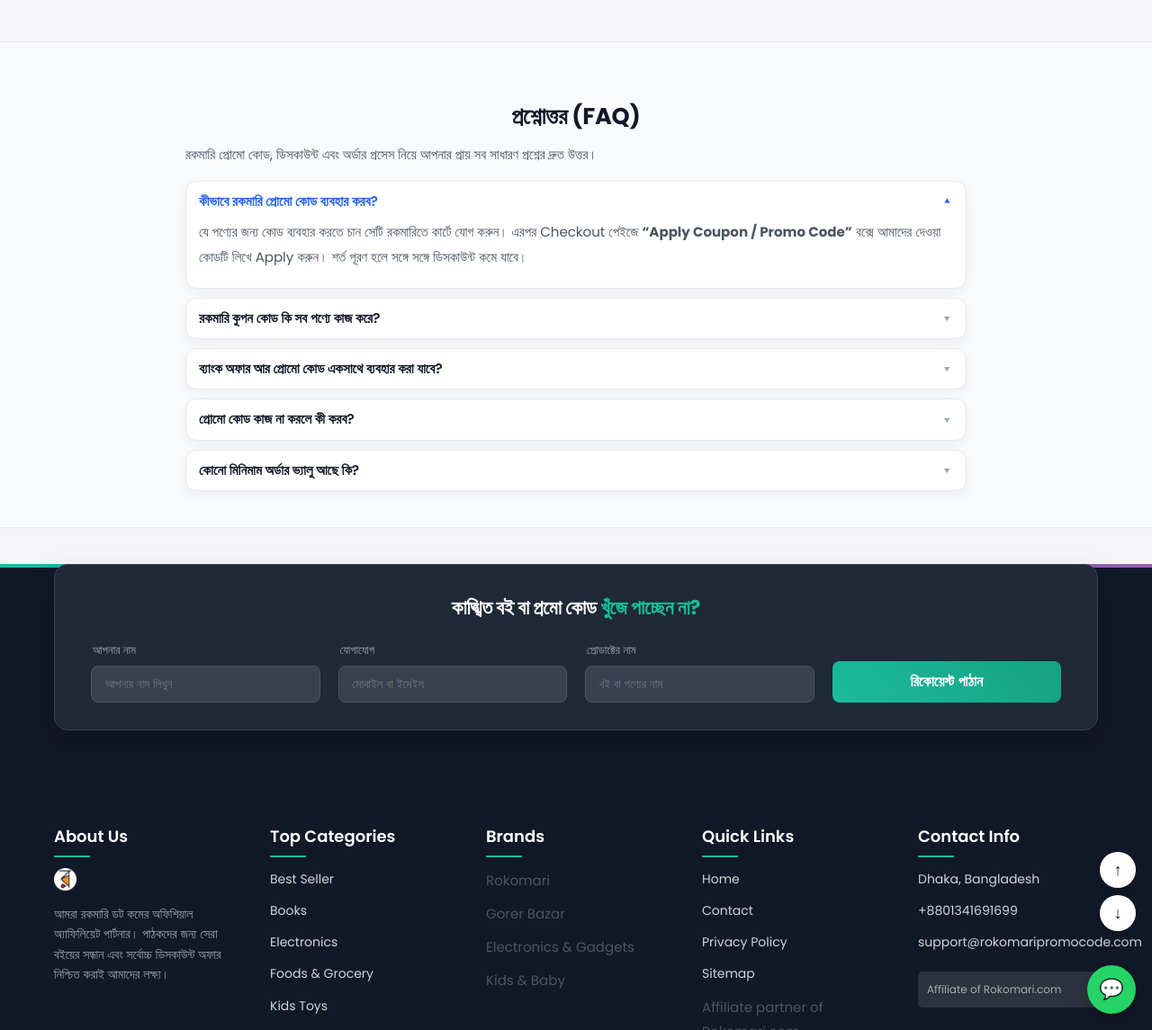
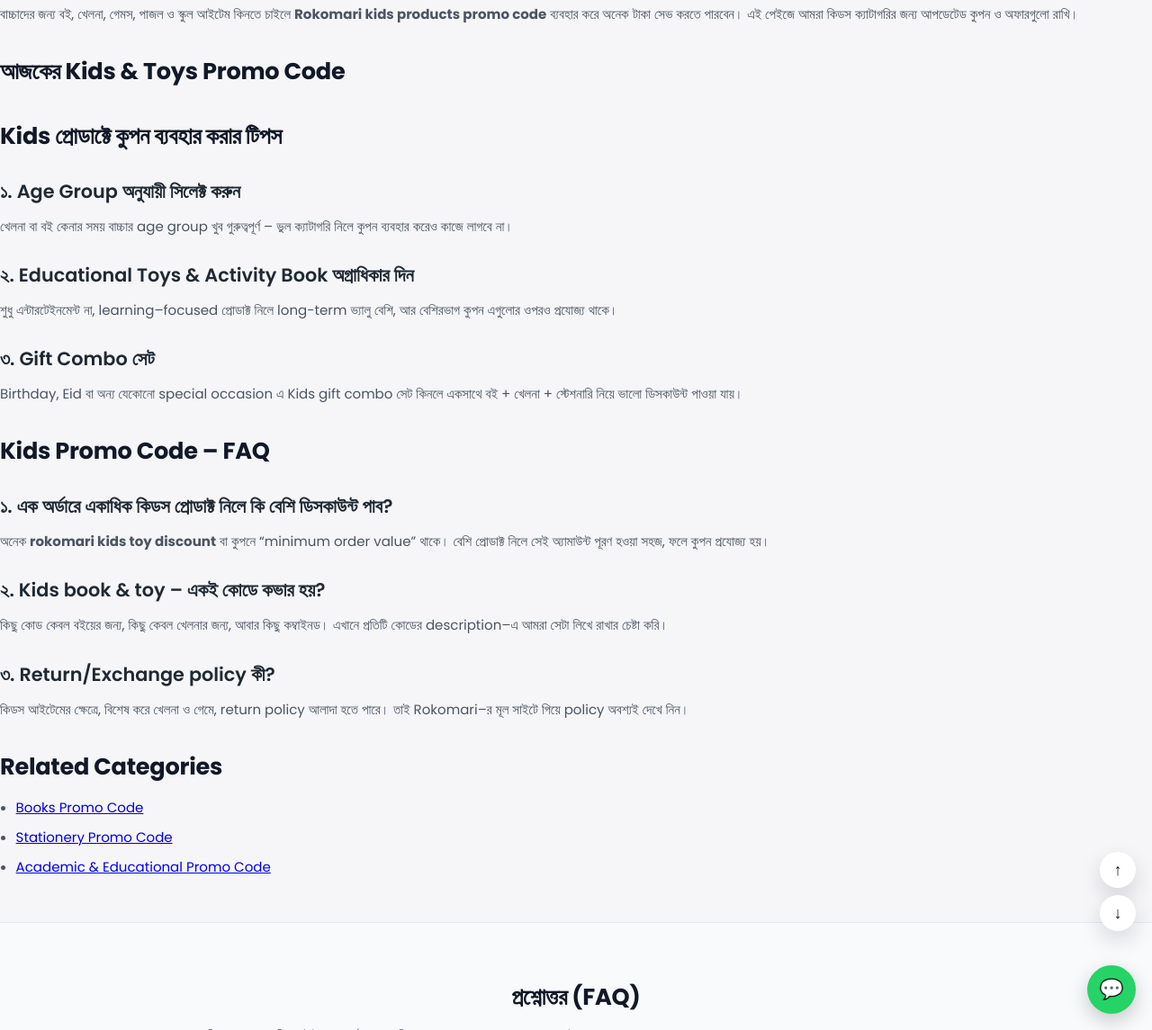
Before and after one commit to RokomariPromoCode/rokomaripromocode.github.io, a Jekyll site: the page built from kids-toys.md, in a window 1280 px wide and 1400 px high, scrolled down 2329 px. Shown: the part 255-1400 px from the top of the window at 90% size. Built offline with Jekyll 4.4.1, drawn with Linux system fonts in a browser that asks for light colours; some of the changed text lies outside the part shown.

Commit message:
Update kids-toys.md

```diff
--- a/kids-toys.md
+++ b/kids-toys.md
@@ -1,8 +1,15 @@
 ---
 layout: default
-title: "Rokomari Promo Code for Kids Toys – কিডস টয়স অফার"
-permalink: /rokomari-kids-toys/
-description: "রকমারি থেকে কিডস টয়স, গেমস, পাজলসহ শিশুদের বিভিন্ন খেলনা কিনতে ব্যবহার করুন আমাদের Rokomari promo code। কম খরচে বাচ্চাদের জন্য সেরা গিফট বেছে নিন।"
+title: "Rokomari Kids Products Promo Code – খেলনা & কিডস আইটেম ডিসকাউন্ট"
+permalink: /rokomari-kids/
+description: "Rokomari kids products promo code, শিশুদের বই, টয়, গেম, স্কুল আইটেম এবং কিডস গিফটে আজকের কুপন কোড ও ডিসকাউন্ট অফার দেখুন।"
+keywords:
+  - rokomari kids products promo code
+  - rokomari kids toy discount
+  - rokomari kids book coupon
+  - রকমারি কিডস অফার
+  - রকমারি খেলনা কুপন
+  - kids school items offer rokomari
 ---
 <main id="main" data-src="/data/kids-toys.json" data-cards="true">
   <h1 class="page-title">Rokomari Promo Code For Kids Toys</h1>
@@ -16,6 +23,75 @@
   </p>
 </main>
 
+<section>
+  <p>
+    বাচ্চাদের জন্য বই, খেলনা, গেমস, পাজল ও স্কুল আইটেম কিনতে চাইলে
+    <strong>Rokomari kids products promo code</strong> ব্যবহার করে অনেক টাকা সেভ করতে পারবেন।
+    এই পেইজে আমরা কিডস ক্যাটাগরির জন্য আপডেটেড কুপন ও অফারগুলো রাখি।
+  </p>
+</section>
+
+<section>
+  <h2>আজকের Kids & Toys Promo Code</h2>
+
+  <!-- Replace with live offers -->
+</section>
+
+<section>
+  <h2>Kids প্রোডাক্টে কুপন ব্যবহার করার টিপস</h2>
+
+  <h3>১. Age Group অনুযায়ী সিলেক্ট করুন</h3>
+  <p>
+    খেলনা বা বই কেনার সময় বাচ্চার age group খুব গুরুত্বপূর্ণ –
+    ভুল ক্যাটাগরি নিলে কুপন ব্যবহার করেও কাজে লাগবে না।
+  </p>
+
+  <h3>২. Educational Toys & Activity Book অগ্রাধিকার দিন</h3>
+  <p>
+    শুধু এন্টারটেইনমেন্ট না, learning–focused প্রোডাক্ট নিলে long-term ভ্যালু বেশি,
+    আর বেশিরভাগ কুপন এগুলোর ওপরও প্রযোজ্য থাকে।
+  </p>
+
+  <h3>৩. Gift Combo সেট</h3>
+  <p>
+    Birthday, Eid বা অন্য যেকোনো special occasion এ Kids gift combo সেট কিনলে
+    একসাথে বই + খেলনা + স্টেশনারি নিয়ে ভালো ডিসকাউন্ট পাওয়া যায়।
+  </p>
+</section>
+
+<section>
+  <h2>Kids Promo Code – FAQ</h2>
+
+  <h3>১. এক অর্ডারে একাধিক কিডস প্রোডাক্ট নিলে কি বেশি ডিসকাউন্ট পাব?</h3>
+  <p>
+    অনেক <strong>rokomari kids toy discount</strong> বা কুপনে “minimum order value” থাকে।
+    বেশি প্রোডাক্ট নিলে সেই অ্যামাউন্ট পূরণ হওয়া সহজ, ফলে কুপন প্রযোজ্য হয়।
+  </p>
+
+  <h3>২. Kids book & toy – একই কোডে কভার হয়?</h3>
+  <p>
+    কিছু কোড কেবল বইয়ের জন্য, কিছু কেবল খেলনার জন্য, আবার কিছু কম্বাইনড।
+    এখানে প্রতিটি কোডের description–এ আমরা সেটা লিখে রাখার চেষ্টা করি।
+  </p>
+
+  <h3>৩. Return/Exchange policy কী?</h3>
+  <p>
+    কিডস আইটেমের ক্ষেত্রে, বিশেষ করে খেলনা ও গেমে, return policy আলাদা হতে পারে।
+    তাই Rokomari–র মূল সাইটে গিয়ে policy অবশ্যই দেখে নিন।
+  </p>
+</section>
+
+<section>
+  <h2>Related Categories</h2>
+  <ul>
+    <li><a href="/rokomari-books/">Books Promo Code</a></li>
+    <li><a href="/rokomari-stationery/">Stationery Promo Code</a></li>
+    <li><a href="/rokomari-education/">Academic & Educational Promo Code</a></li>
+  </ul>
+</section>
+
+
+
 <script>
   window.FORCE_LOAD_CARDS = true;
 </script>
```
